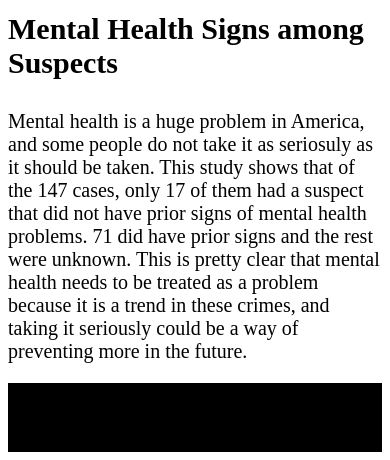
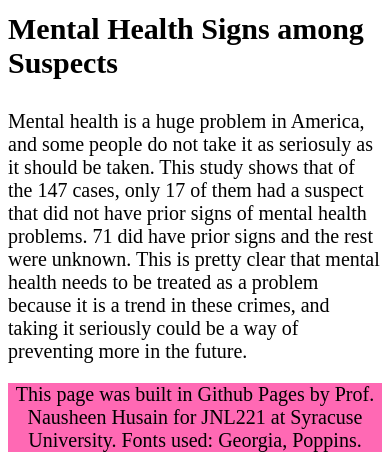
Before and after one commit to DNairin2/jnl221_Nairin, a plain HTML site: page final.html in a window 390 px wide. Shown: the part 3220-3680 px from the top of the page. Drawn offline with Linux system fonts and the light colour scheme.

Commit message:
Update final.css

```diff
--- a/final.css
+++ b/final.css
@@ -50,4 +50,6 @@ img {
  	min-width: 90%;
  	margin-right: 10px;
  }
+.footer p {
+	background-color: hotpink;
 }
```
